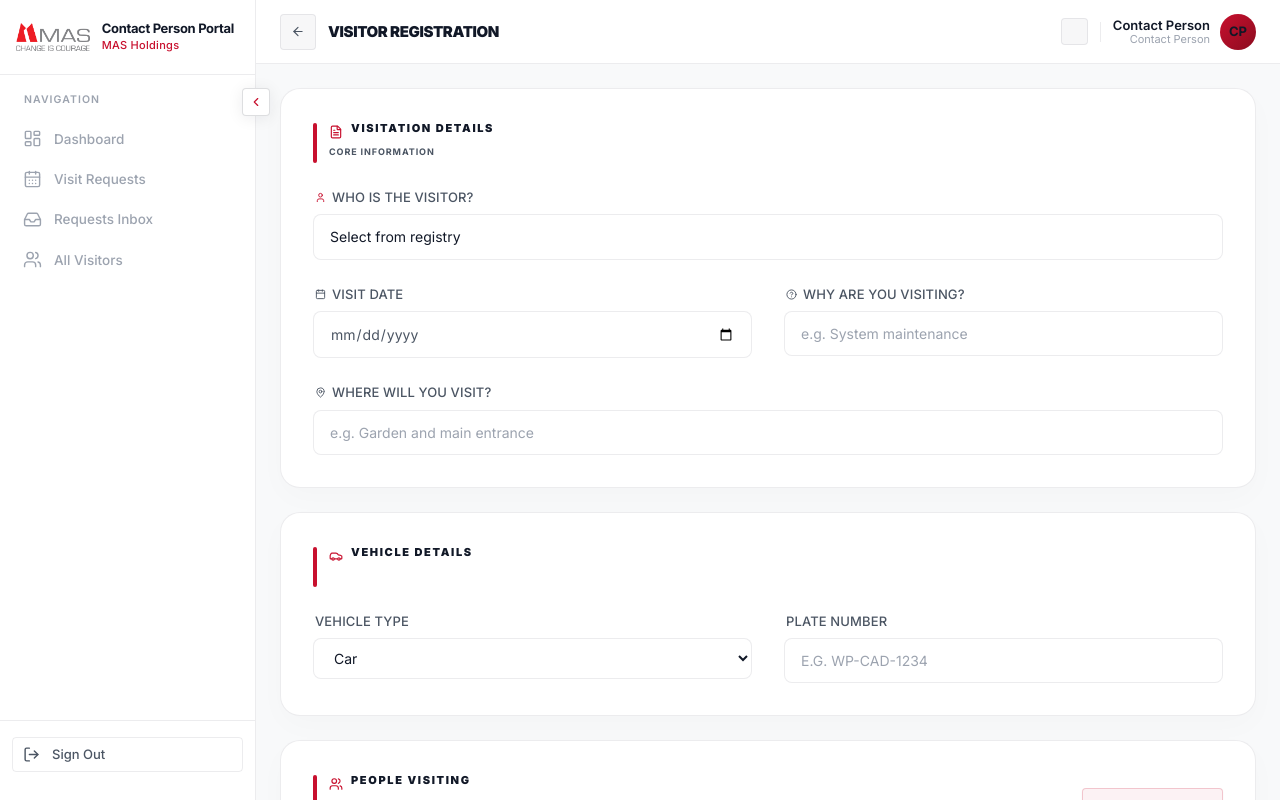
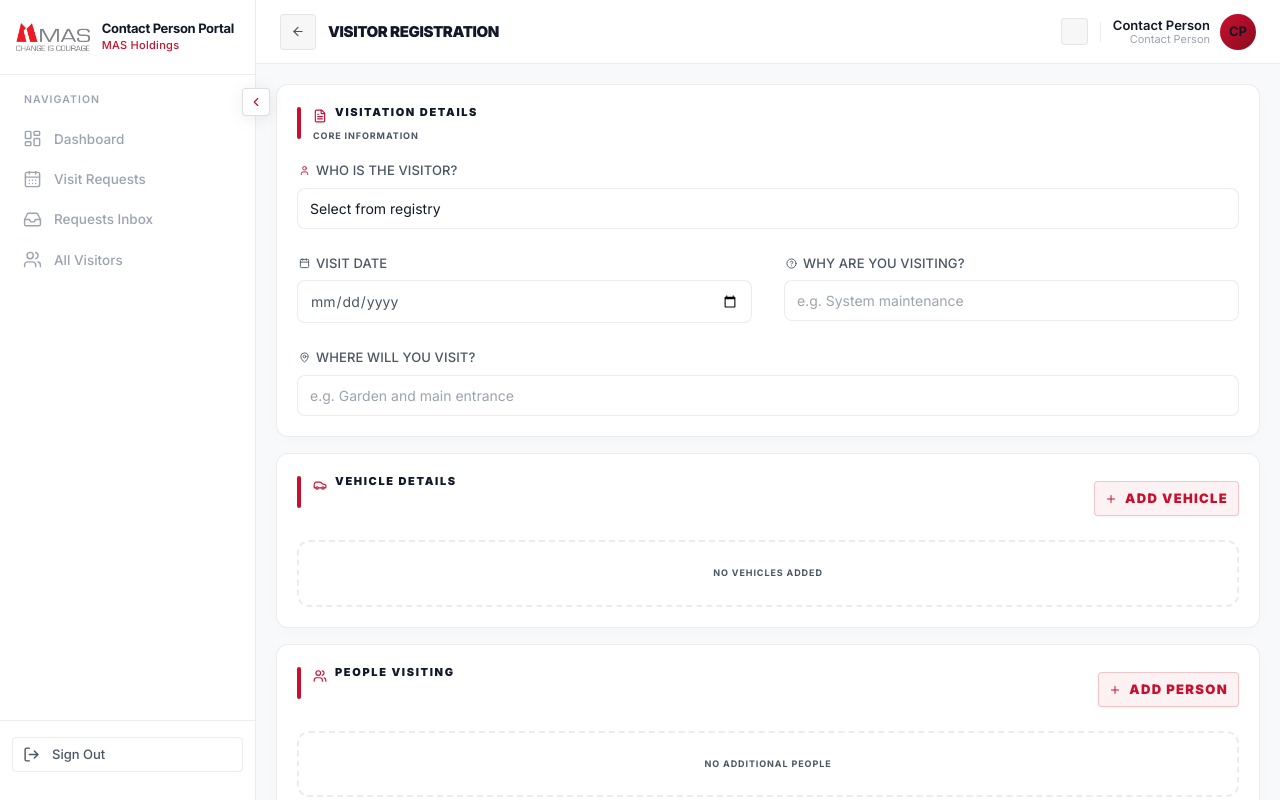
Before and after one commit to HMSachi/Smart_Visitor_Management, a React (Create React App) app in the folder SVM_Frontend/: page /contact_person/create-visit-request in a window 1280 px wide. Built offline with nearby package versions, Linux system fonts and the light colour scheme; some icons are missing.

Commit message:
modifications

```diff
--- a/SVM_Frontend/src/layout/Contact_Person/VisitRequests/CreateVisitRequest.js
+++ b/SVM_Frontend/src/layout/Contact_Person/VisitRequests/CreateVisitRequest.js
@@ -46,11 +46,10 @@ const CreateVisitRequest = () => {
     VVR_Places_to_Visit: "",
     VVR_Purpose: "",
     VVR_Status: "PENDING",
-    VV_Vehicle_Type: "Car",
-    VV_Vehicle_Number: "",
   });
 
   const [selectedVisitorDetails, setSelectedVisitorDetails] = useState(null);
+  const [vehicles, setVehicles] = useState([]);
   const [people, setPeople] = useState([]);
   const [items, setItems] = useState([]);
   const [errors, setErrors] = useState({});
@@ -101,7 +100,15 @@ const CreateVisitRequest = () => {
     }
   };
 
-  const addPerson = () => setPeople([...people, { name: "", nic: "", phone: "" }]);
+  const addVehicle = () => setVehicles([{ type: "Car", number: "" }, ...vehicles]);
+  const removeVehicle = (index) => setVehicles(vehicles.filter((_, i) => i !== index));
+  const handleVehicleChange = (index, field, value) => {
+    const updated = [...vehicles];
+    updated[index][field] = value;
+    setVehicles(updated);
+  };
+
+  const addPerson = () => setPeople([{ name: "", nic: "", phone: "" }, ...people]);
   const removePerson = (index) => setPeople(people.filter((_, i) => i !== index));
   const handlePersonChange = (index, field, value) => {
     const updated = [...people];
@@ -109,7 +116,7 @@ const CreateVisitRequest = () => {
     setPeople(updated);
   };
 
-  const addItem = () => setItems([...items, { name: "", quantity: "" }]);
+  const addItem = () => setItems([{ name: "", quantity: "", serialNumber: "" }, ...items]);
   const removeItem = (index) => setItems(items.filter((_, i) => i !== index));
   const handleItemChange = (index, field, value) => {
     const updated = [...items];
@@ -143,12 +150,14 @@ const CreateVisitRequest = () => {
       const requestId = response?.VVR_Request_id || response?.ResultSet?.[0]?.VVR_Request_id;
 
       if (requestId) {
-        if (formData.VV_Vehicle_Number) {
+        for (const vehicle of vehicles) {
+          if (vehicle.number) {
             await dispatch(AddVehicle({
-            VV_Vehicle_Type: formData.VV_Vehicle_Type,
-            VV_Vehicle_Number: formData.VV_Vehicle_Number,
+              VV_Vehicle_Type: vehicle.type,
+              VV_Vehicle_Number: vehicle.number,
               VVR_Request_id: requestId
             }));
+          }
         }
 
         for (const person of people) {
@@ -168,7 +177,7 @@ const CreateVisitRequest = () => {
             await dispatch(AddItem({
               VIC_Item_Name: item.name,
               VIC_Quantity: item.quantity,
-              VIC_Designation: "N/A",
+              VIC_Designation: item.serialNumber || "N/A",
               VVR_Request_id: requestId
             }));
           }
@@ -186,8 +195,8 @@ const CreateVisitRequest = () => {
   };
 
   const SectionHeader = ({ icon: Icon, title, subtitle }) => (
-    <div className="flex items-start gap-3 mb-6">
-      <div className="w-1 h-10 bg-[#C8102E] rounded-full shrink-0 mt-0.5"></div>
+    <div className="flex items-start gap-3 mb-4">
+      <div className="w-1 h-8 bg-[#C8102E] rounded-full shrink-0 mt-0.5"></div>
       <div className="flex flex-col gap-0.5">
         <div className="flex items-center gap-2">
           <Icon size={14} className="text-[#C8102E]" />
@@ -215,7 +224,7 @@ const CreateVisitRequest = () => {
         value={value}
         onChange={onChange}
         placeholder={placeholder}
-        className={`w-full bg-white border rounded-lg px-4 py-2.5 text-[12px] font-medium transition-all placeholder:text-gray-300 focus:outline-none focus:ring-2 focus:ring-primary/5 ${
+        className={`w-full bg-white border rounded-lg px-3 py-2 text-[12px] font-medium transition-all placeholder:text-gray-300 focus:outline-none focus:ring-2 focus:ring-primary/5 ${
           error ? "border-red-500" : "border-gray-200 focus:border-primary/50"
         }`}
       />
@@ -229,12 +238,12 @@ const CreateVisitRequest = () => {
       <div className="flex-1 flex flex-col min-w-0 bg-[#F8F9FA] overflow-hidden">
         <Header title="Visitor Registration" />
 
-        <main className="flex-1 overflow-y-auto p-4 md:p-6 custom-scrollbar">
-          <div className="max-w-6xl mx-auto space-y-6 animate-fade-in-slow pb-10">
+        <main className="flex-1 overflow-y-auto p-4 md:p-5 custom-scrollbar">
+          <div className="max-w-6xl mx-auto space-y-4 animate-fade-in-slow pb-6">
 
-            <form onSubmit={handleSubmit} className="space-y-6">
+            <form onSubmit={handleSubmit} className="space-y-4">
 
-              <div className="bg-white p-6 md:p-8 rounded-[20px] shadow-[0_10px_30px_rgba(0,0,0,0.02)] border border-gray-100">
+              <div className="bg-white p-4 md:p-5 rounded-[12px] shadow-[0_5px_15px_rgba(0,0,0,0.015)] border border-gray-100">
                 <SectionHeader title="Visitation Details" subtitle="Core Information" icon={FileText} />
 
                 <div className="grid grid-cols-1 md:grid-cols-2 gap-x-8 gap-y-6">
@@ -246,7 +255,7 @@ const CreateVisitRequest = () => {
                       name="VVR_Visitor_id"
                       value={formData.VVR_Visitor_id}
                       onChange={handleInputChange}
-                      className={`w-full bg-white border rounded-lg px-4 py-2.5 text-[12px] font-medium transition-all appearance-none cursor-pointer focus:outline-none focus:ring-2 focus:ring-primary/5 ${
+                      className={`w-full bg-white border rounded-lg px-3 py-2 text-[12px] font-medium transition-all appearance-none cursor-pointer focus:outline-none focus:ring-2 focus:ring-primary/5 ${
                         errors.VVR_Visitor_id ? "border-red-500" : "border-gray-200 focus:border-primary/50"
                       }`}
                     >
@@ -287,15 +296,22 @@ const CreateVisitRequest = () => {
                 </div>
               </div>
 
-              <div className="bg-white p-6 md:p-8 rounded-[20px] shadow-[0_10px_30px_rgba(0,0,0,0.02)] border border-gray-100">
+              <div className="bg-white p-4 md:p-5 rounded-[12px] shadow-[0_5px_15px_rgba(0,0,0,0.015)] border border-gray-100">
+                <div className="flex flex-col md:flex-row md:items-center justify-between gap-2 mb-4">
                   <SectionHeader title="Vehicle Details" icon={Car} />
-                <div className="grid grid-cols-1 md:grid-cols-2 gap-8">
-                  <div className="space-y-1.5">
-                    <label className="text-[9px] font-black text-gray-400 uppercase tracking-[0.15em] flex items-center gap-1.5 px-0.5">Vehicle Type</label>
+                  <button type="button" onClick={addVehicle} className="flex items-center gap-2 px-3 py-1.5 rounded-lg bg-primary/5 border border-primary/20 text-primary text-[9px] font-black uppercase tracking-widest hover:bg-primary/10 transition-all shadow-sm">
+                    <Plus size={12} /> Add Vehicle
+                  </button>
+                </div>
+
+                <div className="space-y-4">
+                  {vehicles.map((vehicle, index) => (
+                    <div key={index} className="grid grid-cols-1 md:grid-cols-12 gap-4 items-end p-4 rounded-xl bg-gray-50/50 border border-gray-100 relative group">
+                      <div className="md:col-span-5">
+                        <label className="text-[9px] font-black text-gray-400 uppercase tracking-[0.15em] flex items-center gap-1.5 px-0.5 mb-1.5">Vehicle Type</label>
                         <select
-                      name="VV_Vehicle_Type"
-                      value={formData.VV_Vehicle_Type}
-                      onChange={handleInputChange}
+                          value={vehicle.type}
+                          onChange={(e) => handleVehicleChange(index, "type", e.target.value)}
                           className="w-full bg-white border border-gray-200 rounded-lg px-4 py-2.5 text-[12px] font-medium focus:outline-none focus:border-primary/50"
                         >
                           <option value="Car">Car</option>
@@ -305,14 +321,28 @@ const CreateVisitRequest = () => {
                           <option value="Other">Other</option>
                         </select>
                       </div>
-                  <InputField label="Plate Number" name="VV_Vehicle_Number" placeholder="E.G. WP-CAD-1234" value={formData.VV_Vehicle_Number} onChange={handleInputChange} />
+                      <div className="md:col-span-6">
+                        <InputField label="Plate Number" placeholder="E.G. WP-CAD-1234" value={vehicle.number} onChange={(e) => handleVehicleChange(index, "number", e.target.value)} />
+                      </div>
+                      <div className="md:col-span-1 flex justify-center pb-1">
+                        <button type="button" onClick={() => removeVehicle(index)} className="p-2 text-gray-300 hover:text-red-500 transition-all">
+                          <Trash2 size={16} />
+                        </button>
+                      </div>
+                    </div>
+                  ))}
+                  {vehicles.length === 0 && (
+                    <div className="text-center py-6 border-2 border-dashed border-gray-100 rounded-xl">
+                      <p className="text-[9px] font-bold text-gray-300 uppercase tracking-widest">No vehicles added</p>
+                    </div>
+                  )}
                 </div>
               </div>
 
-              <div className="bg-white p-6 md:p-8 rounded-[20px] shadow-[0_10px_30px_rgba(0,0,0,0.02)] border border-gray-100">
-                <div className="flex flex-col md:flex-row md:items-center justify-between gap-4 mb-8">
+              <div className="bg-white p-4 md:p-5 rounded-[12px] shadow-[0_5px_15px_rgba(0,0,0,0.015)] border border-gray-100">
+                <div className="flex flex-col md:flex-row md:items-center justify-between gap-2 mb-4">
                   <SectionHeader title="People Visiting" icon={Users} />
-                  <button type="button" onClick={addPerson} className="flex items-center gap-2 px-4 py-2 rounded-lg bg-primary/5 border border-primary/20 text-primary text-[10px] font-black uppercase tracking-widest hover:bg-primary/10 transition-all shadow-sm">
+                  <button type="button" onClick={addPerson} className="flex items-center gap-2 px-3 py-1.5 rounded-lg bg-primary/5 border border-primary/20 text-primary text-[9px] font-black uppercase tracking-widest hover:bg-primary/10 transition-all shadow-sm">
                     <Plus size={12} /> Add Person
                   </button>
                 </div>
@@ -344,10 +374,10 @@ const CreateVisitRequest = () => {
                 </div>
               </div>
 
-              <div className="bg-white p-6 md:p-8 rounded-[20px] shadow-[0_10px_30px_rgba(0,0,0,0.02)] border border-gray-100">
-                <div className="flex flex-col md:flex-row md:items-center justify-between gap-4 mb-8">
+              <div className="bg-white p-4 md:p-5 rounded-[12px] shadow-[0_5px_15px_rgba(0,0,0,0.015)] border border-gray-100">
+                <div className="flex flex-col md:flex-row md:items-center justify-between gap-2 mb-4">
                   <SectionHeader title="Items to Bring" icon={Package} />
-                  <button type="button" onClick={addItem} className="flex items-center gap-2 px-4 py-2 rounded-lg bg-primary/5 border border-primary/20 text-primary text-[10px] font-black uppercase tracking-widest hover:bg-primary/10 transition-all shadow-sm">
+                  <button type="button" onClick={addItem} className="flex items-center gap-2 px-3 py-1.5 rounded-lg bg-primary/5 border border-primary/20 text-primary text-[9px] font-black uppercase tracking-widest hover:bg-primary/10 transition-all shadow-sm">
                     <Plus size={12} /> Add Item
                   </button>
                 </div>
@@ -355,11 +385,14 @@ const CreateVisitRequest = () => {
                 <div className="space-y-4">
                   {items.map((item, index) => (
                     <div key={index} className="grid grid-cols-1 md:grid-cols-12 gap-4 items-end p-4 rounded-xl bg-gray-50/50 border border-gray-100 relative group">
-                      <div className="md:col-span-7">
+                      <div className="md:col-span-4">
                         <InputField label="Item Name" placeholder="e.g. Laptop" value={item.name} onChange={(e) => handleItemChange(index, "name", e.target.value)} />
                       </div>
-                      <div className="md:col-span-4">
+                      <div className="md:col-span-2">
                         <InputField label="Quantity" placeholder="e.g. 1" value={item.quantity} onChange={(e) => handleItemChange(index, "quantity", e.target.value)} />
+                      </div>
+                      <div className="md:col-span-5">
+                        <InputField label="Serial Number" placeholder="E.g. SN12345" value={item.serialNumber} onChange={(e) => handleItemChange(index, "serialNumber", e.target.value)} />
                       </div>
                       <div className="md:col-span-1 flex justify-center pb-1">
                         <button type="button" onClick={() => removeItem(index)} className="p-2 text-gray-300 hover:text-red-500 transition-all">
```
Lines whose indentation alone changed are shown as unchanged.
